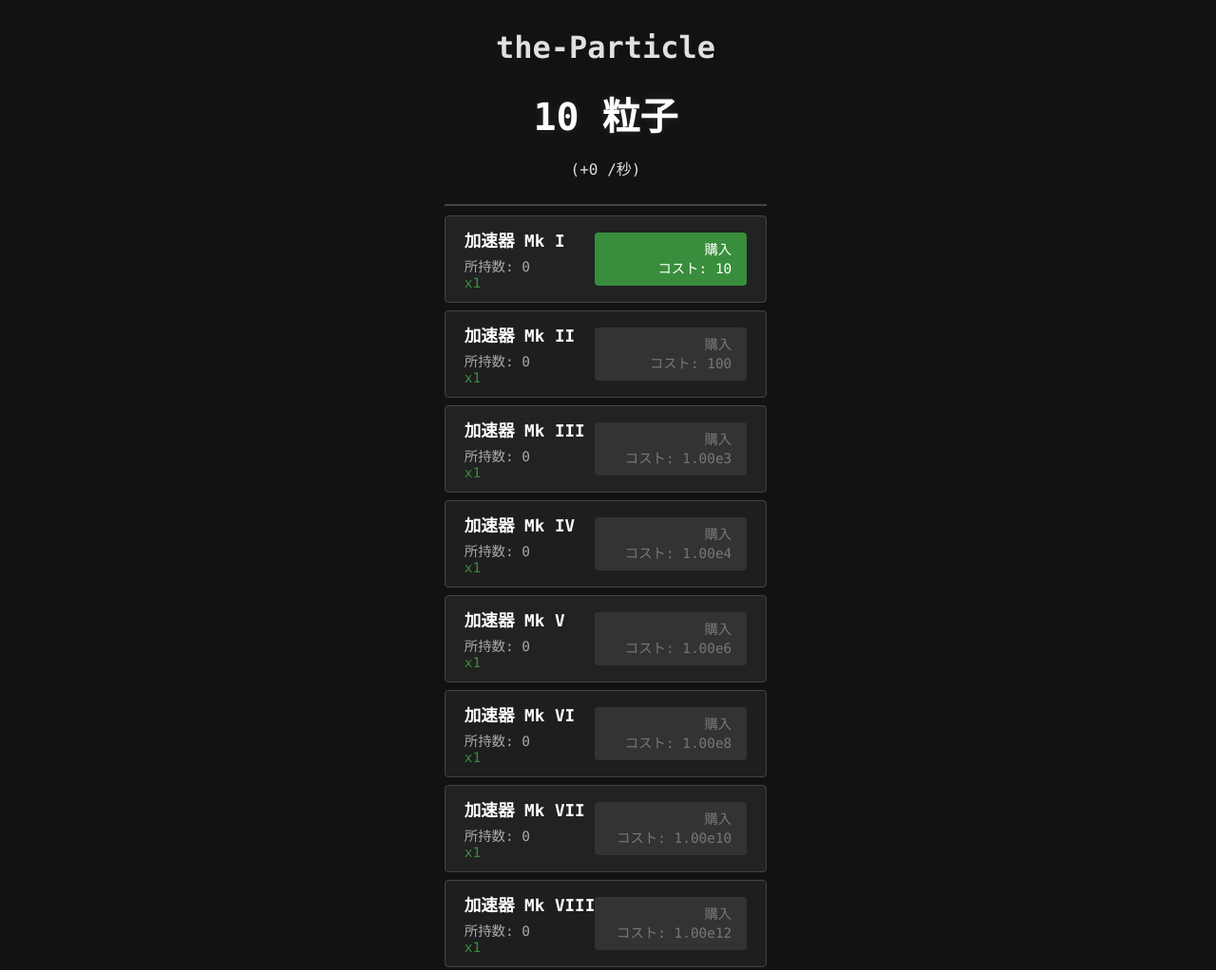
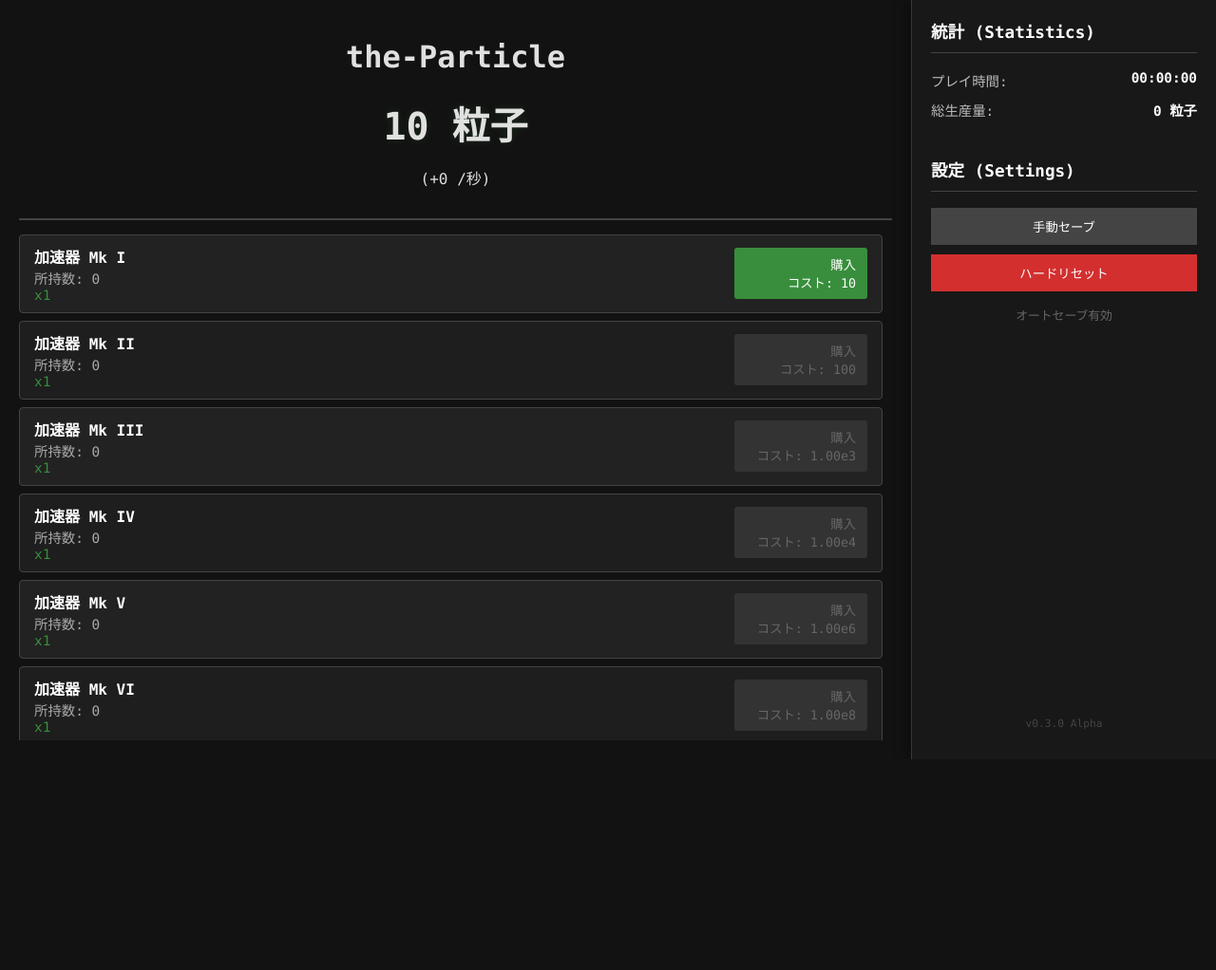
Before and after one commit to hiyodori14106/the-Particle, a plain HTML site: page index.html in a window 1280 px wide. Shown: the top 1022 px of the page at 95% size. After the commit the page ends 800 px from the top, so only its background shows below. Drawn offline with Linux system fonts and the light colour scheme.

Commit message:
Update style.css

```diff
--- a/style.css
+++ b/style.css
@@ -1,11 +1,14 @@
 :root {
     --bg-color: #121212;
+    --panel-bg: #1a1a1a;
     --panel-even: #222;
     --panel-odd: #1e1e1e;
+    --sidebar-bg: #181818;
     --text-color: #e0e0e0;
-    --accent-color: #388e3c; /* 少し落ち着いた緑 */
+    --accent-color: #388e3c;
     --accent-hover: #2e7d32;
-    --disabled-color: #333;
+    --danger-color: #d32f2f;
+    --danger-hover: #b71c1c;
     --border-color: #444;
 }
 
@@ -14,114 +17,142 @@ body {
     color: var(--text-color);
     font-family: 'Consolas', 'Courier New', monospace;
     margin: 0;
-    padding: 10px;
-    display: flex;
-    justify-content: center;
-    user-select: none;
-    height: 100vh; /* 全画面表示 */
-    overflow: hidden; /* 本体のスクロールは無効化 */
+    height: 100vh;
+    overflow: hidden;
 }
 
-.container {
+/* 全体のレイアウト */
+.app-wrapper {
+    display: flex;
+    height: 100%;
     width: 100%;
-    max-width: 900px;
+}
+
+/* 左側：ゲームパネル */
+.game-panel {
+    flex: 1; /* 残りの幅をすべて使う */
     display: flex;
     flex-direction: column;
-    height: 100%;
+    border-right: 1px solid var(--border-color);
+    padding: 20px;
+    overflow-y: hidden; /* 内部スクロールのため */
 }
 
 header {
     flex: 0 0 auto;
     text-align: center;
     border-bottom: 2px solid var(--border-color);
-    padding-bottom: 10px;
-    margin-bottom: 10px;
-    background-color: var(--bg-color);
-    z-index: 10;
+    padding-bottom: 15px;
+    margin-bottom: 15px;
 }
 
 .currency-container h2 {
     font-size: 2.5rem;
     margin: 5px 0;
-    color: #fff;
-    text-shadow: 0 0 10px rgba(255,255,255,0.1);
+    text-shadow: 0 0 10px rgba(56, 142, 60, 0.2);
 }
 
-/* メインエリアをスクロール可能に */
-main {
+#generator-container {
     flex: 1 1 auto;
-    overflow-y: auto; /* ここだけスクロール */
-    padding-right: 5px;
-    /* スクロールバーのデザイン（Chrome/Safari用） */
+    overflow-y: auto;
+    padding-right: 10px;
+    /* スクロールバー */
     scrollbar-width: thin;
     scrollbar-color: var(--border-color) var(--bg-color);
 }
 
-main::-webkit-scrollbar {
-    width: 8px;
-}
-main::-webkit-scrollbar-track {
-    background: var(--bg-color);
-}
-main::-webkit-scrollbar-thumb {
-    background-color: var(--border-color);
-    border-radius: 4px;
-}
-
-/* 行のデザイン */
+/* 加速器の行デザイン */
 .generator-row {
     border: 1px solid var(--border-color);
     margin-bottom: 8px;
-    padding: 12px 20px;
+    padding: 10px 15px;
     display: flex;
     justify-content: space-between;
     align-items: center;
     border-radius: 4px;
 }
-
-/* 縞模様にする */
 .row-even { background-color: var(--panel-even); }
 .row-odd { background-color: var(--panel-odd); }
 
-.gen-info { text-align: left; flex-grow: 1; }
-
-.gen-name {
-    font-size: 1.1rem;
-    font-weight: bold;
-    color: #fff;
-}
-
-.gen-amount { font-size: 0.9rem; color: #aaa; margin-top: 4px;}
+.gen-info { flex-grow: 1; }
+.gen-name { font-weight: bold; color: #fff; }
+.gen-amount { font-size: 0.9rem; color: #aaa; }
 .gen-multiplier { font-size: 0.9rem; color: var(--accent-color); }
 
 .buy-btn {
     background-color: var(--accent-color);
     color: white;
     border: none;
-    padding: 8px 16px;
+    padding: 8px 12px;
     font-family: inherit;
-    font-size: 0.9rem;
     cursor: pointer;
-    border-radius: 4px;
-    min-width: 160px;
+    border-radius: 3px;
+    min-width: 140px;
     text-align: right;
     transition: 0.1s;
-    line-height: 1.4;
+}
+.buy-btn:hover { background-color: var(--accent-hover); }
+.buy-btn.disabled { background-color: #333; color: #666; cursor: not-allowed; }
+
+/* 右側：サイドバー */
+.sidebar {
+    width: 280px; /* 固定幅 */
+    background-color: var(--sidebar-bg);
+    padding: 20px;
+    display: flex;
+    flex-direction: column;
+    gap: 30px;
+    box-shadow: -5px 0 15px rgba(0,0,0,0.3);
 }
 
-.buy-btn:hover { background-color: var(--accent-hover); }
-.buy-btn:active { transform: translateY(2px); }
-.buy-btn.disabled {
-    background-color: var(--disabled-color);
-    color: #777;
-    cursor: not-allowed;
-    transform: none;
+.sidebar h3 {
+    margin-top: 0;
+    border-bottom: 1px solid var(--border-color);
+    padding-bottom: 10px;
+    font-size: 1.1rem;
+    color: #fff;
 }
 
-footer {
-    flex: 0 0 auto;
+.stat-item {
+    display: flex;
+    justify-content: space-between;
+    margin-bottom: 10px;
+    font-size: 0.9rem;
+    color: #bbb;
+}
+
+.stat-value {
+    color: #fff;
+    font-weight: bold;
+}
+
+/* 設定ボタン */
+.setting-btn {
+    width: 100%;
+    padding: 10px;
+    margin-bottom: 10px;
+    background-color: #444;
+    color: white;
+    border: none;
+    cursor: pointer;
+    font-family: inherit;
+    transition: 0.2s;
+}
+.setting-btn:hover { background-color: #555; }
+
+.setting-btn.danger { background-color: var(--danger-color); }
+.setting-btn.danger:hover { background-color: var(--danger-hover); }
+
+.save-info {
     text-align: center;
-    margin-top: 10px;
     font-size: 0.8rem;
+    color: #666;
+    margin-top: 5px;
+}
+
+.sidebar-footer {
+    margin-top: auto; /* 一番下に配置 */
+    text-align: center;
+    font-size: 0.7rem;
     color: #444;
 }
```
